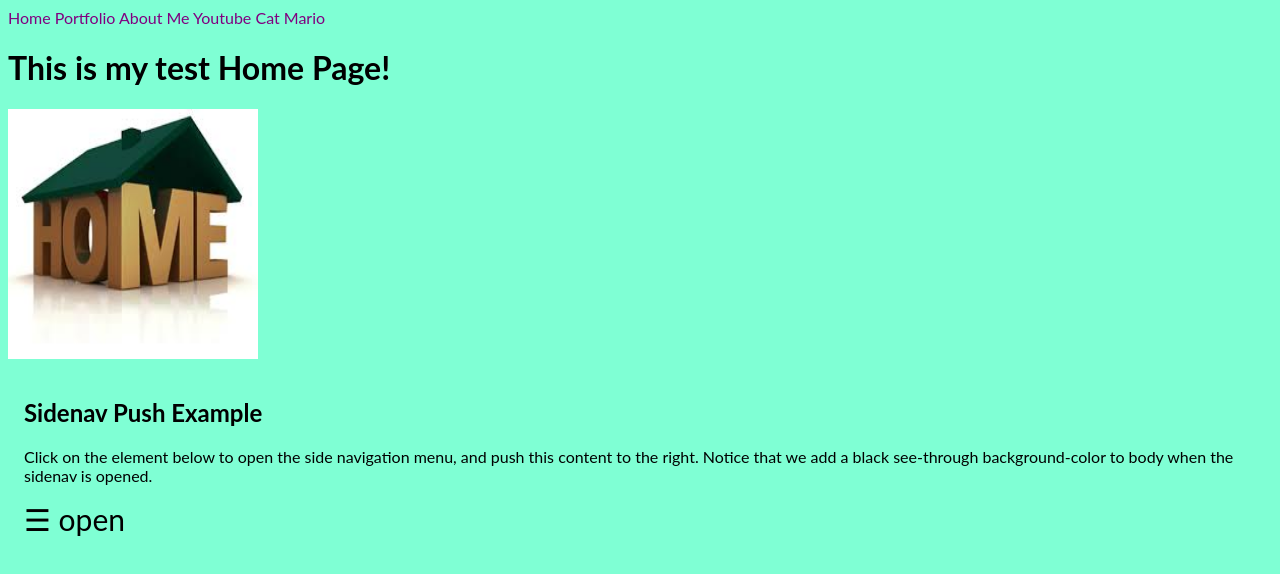
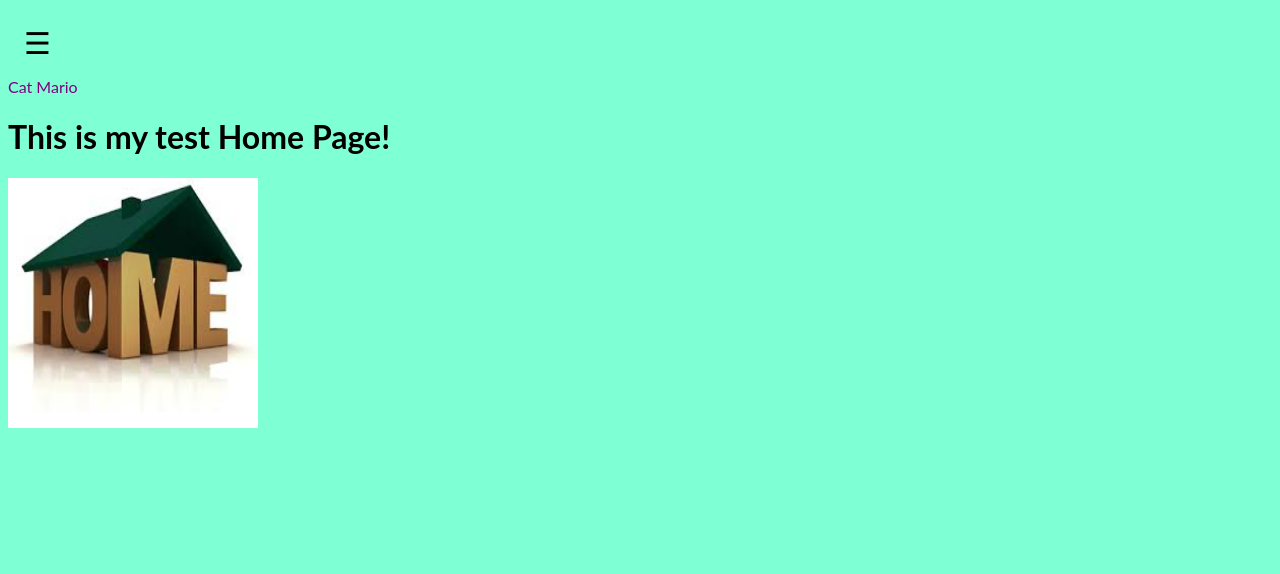
Before and after one commit to ksantiago279/ksantiago279.github.io, a plain HTML site: page my_website/index.html in a window 1280 px wide. Drawn offline with Linux system fonts and the light colour scheme.

Commit message:
Version 1.2

```diff
--- a/my_website/index.html
+++ b/my_website/index.html
@@ -5,53 +5,8 @@
     <title>Kevin</title>
   </head>
   <LINK REL="SHORTCUT ICON"
-        HERF="images/PSG-logo.png"
+       HREF="images/PSG-logo.png">
   <body>
-    <a href="index.html">Home</a>
-    <a href="portfolio.html">Portfolio</a>
-    <a href="aboutme.html">About Me</a>
-    <!DOCTYPE html>
-<html>
-<a href="https://www.youtube.com/">Youtube</a>
-</html>
-<a href="http://catmario.games/">Cat Mario</a>
-</html>
-    <h1>This is my test Home Page!</h1>
-    <img src="images/home.jpg" alt="Home" height="250" width="250">
-  </body>
-</html>
-<!DOCTYPE html>
-<html>
-<head>
-<style>
-a:link {
-    color: purple;
-    background-color: transparent;
-    text-decoration: none;
-}
-a:visited {
-    color: blue;
-    background-color: transparent;
-    text-decoration: none;
-}
-a:hover {
-    color: red;
-    background-color: transparent;
-    text-decoration: underline;
-}
-a:active {
-    color: yellow;
-    background-color: transparent;
-    text-decoration: underline;
-}
-</style>
-</head>
-<body>
-<!DOCTYPE html>
-<html>
-<body bgcolor="#7FFFD4">
-</body>
-</html>
 <!DOCTYPE html>
 <html>
 <head>
@@ -71,7 +26,7 @@ body {
     background-color: #111;
     overflow-x: hidden;
     transition: 0.5s;
-    padding-top: 60px;
+    padding-top: 50px;
 }
 
 .sidenav a {
@@ -114,20 +69,19 @@ body {
   <a href="portfolio.html">Portfolio</a>
   <a href="aboutme.html">About Me</a>
   <a href="https://www.youtube.com/" target="_blank">Youtube</a>
-  <a herf="http://catmario.games/">CatMario</a>
+  <a href="http://catmario.games/" target="_blank">Cat Mario</a>
+  <a href="https://www.w3schools.com/" target="_blank">w3schools</a>
 </div>
 
 <div id="main">
-  <h2>Sidenav Push Example</h2>
-  <p>Click on the element below to open the side navigation menu, and push this content to the right. Notice that we add a black see-through background-color to body when the sidenav is opened.</p>
-  <span style="font-size:30px;cursor:pointer" onclick="openNav()">&#9776; open</span>
+  <span style="font-size:30px;cursor:pointer" onclick="openNav()">&#9776; </span>
 </div>
 
 <script>
 function openNav() {
-    document.getElementById("mySidenav").style.width = "250px";
-    document.getElementById("main").style.marginLeft = "250px";
-    document.body.style.backgroundColor = "rgba(0,0,0,0.4)";
+    document.getElementById("mySidenav").style.width = "270px";
+    document.getElementById("main").style.marginLeft = "270px";
+    document.body.style.backgroundColor = "rgba(0, 225, 0, 0.3)";
 }
 
 function closeNav() {
@@ -139,3 +93,41 @@ function closeNav() {
 
 </body>
 </html>
+<a href="http://catmario.games/">Cat Mario</a>
+</html>
+    <h1>This is my test Home Page!</h1>
+    <img src="images/home.jpg" alt="Home" height="250" width="250">
+  </body>
+</html>
+<!DOCTYPE html>
+<html>
+<head>
+<style>
+a:link {
+    color: purple;
+    background-color: transparent;
+    text-decoration: none;
+}
+a:visited {
+    color: green;
+    background-color: transparent;
+    text-decoration: none;
+}
+a:hover {
+    color: red;
+    background-color: transparent;
+    text-decoration: underline;
+}
+a:active {
+    color: yellow;
+    background-color: transparent;
+    text-decoration: underline;
+}
+</style>
+</head>
+<body>
+<!DOCTYPE html>
+<html>
+<body bgcolor="#7FFFD4">
+</body>
+</html>
```
